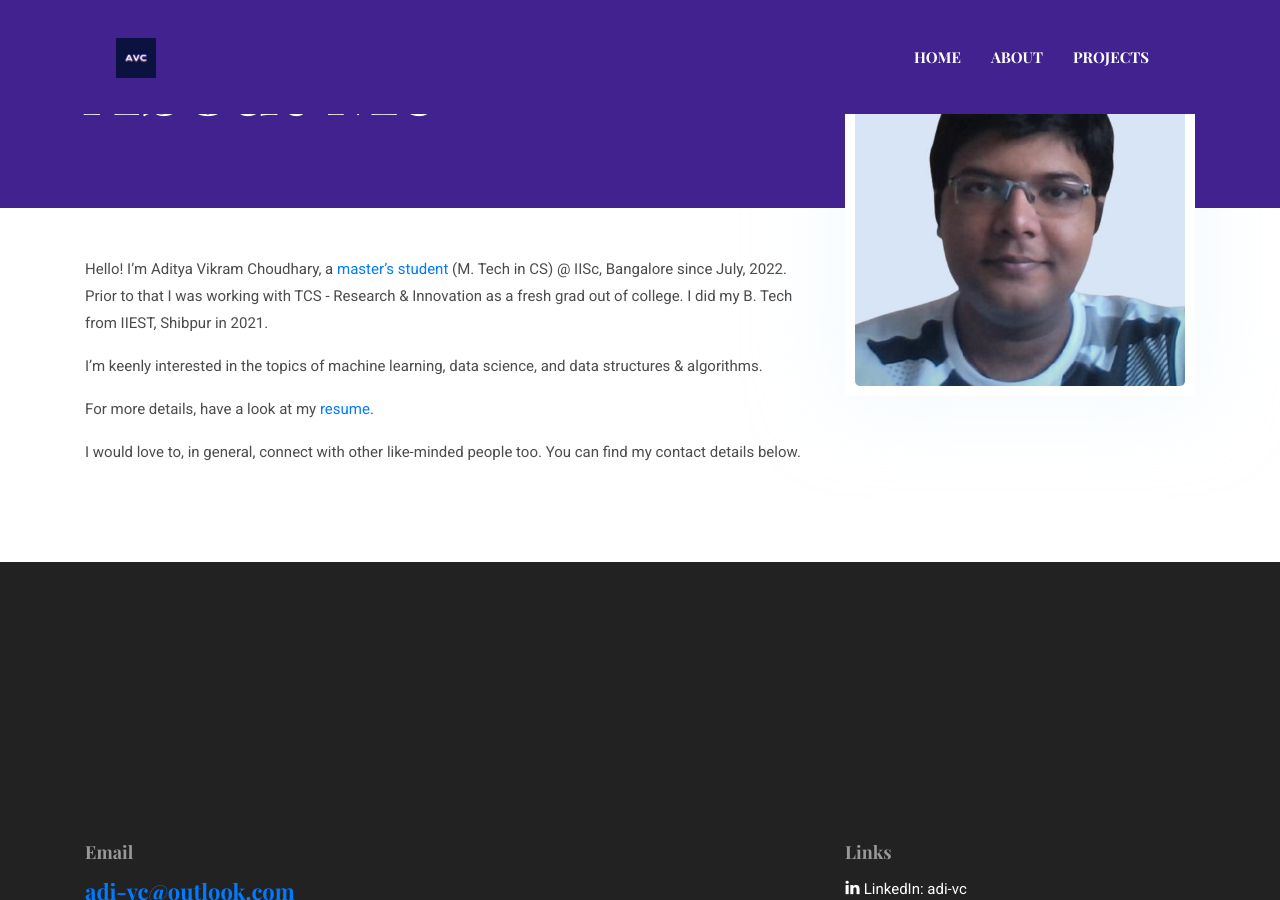
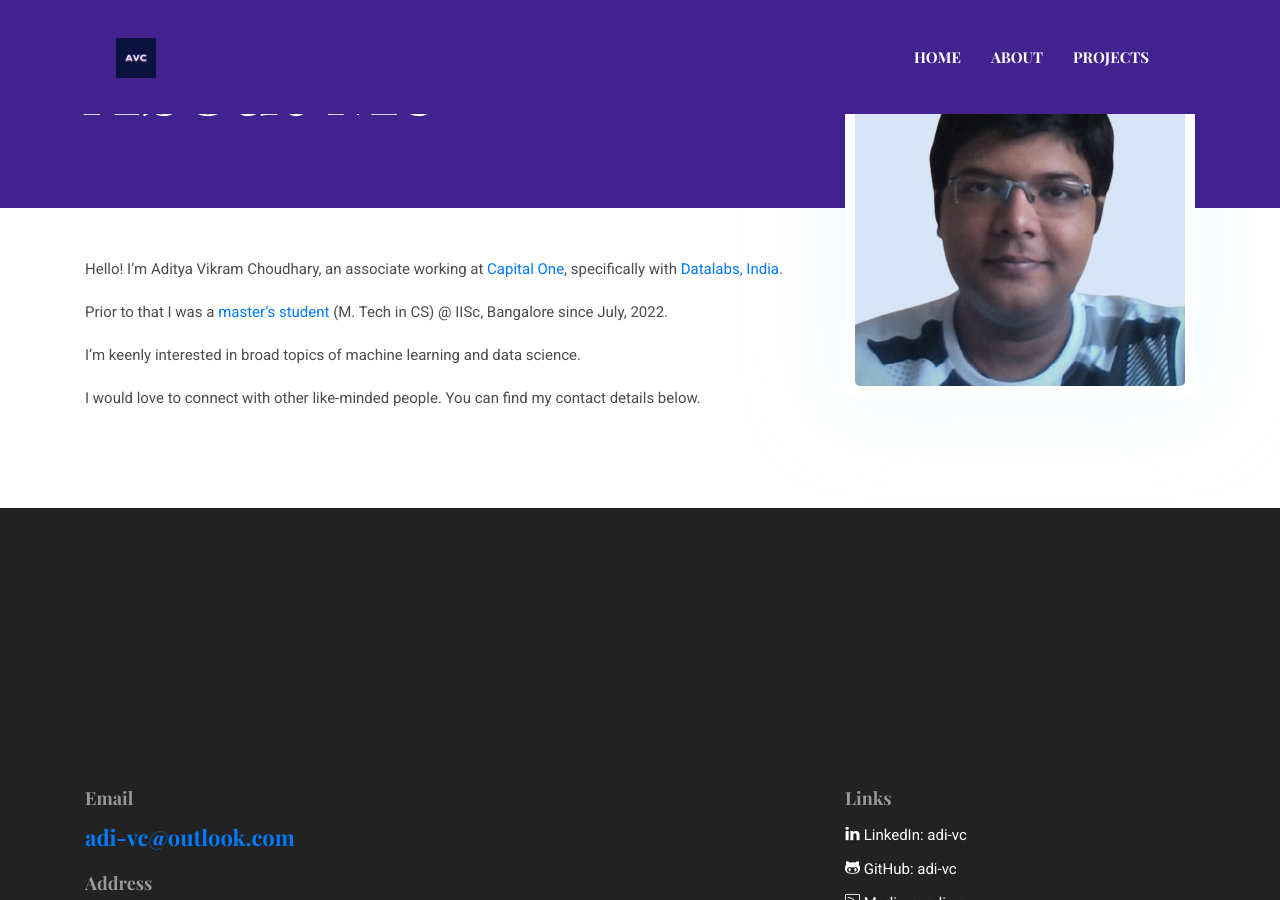
Before and after one commit to adi-vc/adi-vc.github.io, a Jekyll site: the page built from _pages/about.md, in a window 1280 px wide and 900 px high, scrolled down 316 px. Built offline with Jekyll 4.4.1, drawn with Linux system fonts in a browser that asks for light colours.

Commit message:
Add latest experience info @ Capital One

```diff
--- a/_pages/about.md
+++ b/_pages/about.md
@@ -6,13 +6,12 @@ image: assets/images/about/author.jpg
 # signature: assets/images/about/signature.png
 ---
 
-Hello! I'm Aditya Vikram Choudhary, a [master's student](https://www.csa.iisc.ac.in/people/aditya-vikram-choudhary/)
-(M. Tech in CS) @ IISc, Bangalore since July, 2022. Prior to that I was working with TCS - Research & Innovation as a
-fresh grad out of college. I did my B. Tech from IIEST, Shibpur in 2021.
+Hello! I'm Aditya Vikram Choudhary, an associate working at [Capital One](https://www.capitalone.com){:target="_blank"},
+specifically with [Datalabs, India](https://www.capitalonecareers.com/india){:target="_blank"}.
 
-I'm keenly interested in the topics of machine learning, data science, and data structures
-& algorithms.
+Prior to that I was a [master's student](https://www.csa.iisc.ac.in/people/aditya-vikram-choudhary/){:target="_blank"}
+(M. Tech in CS) @ IISc, Bangalore since July, 2022.
 
-For more details, have a look at my [resume](../CV.pdf).
+I'm keenly interested in broad topics of machine learning and data science.
 
-I would love to, in general, connect with other like-minded people too. You can find my contact details below.
+I would love to connect with other like-minded people. You can find my contact details below.
```
Also changed, not shown: _data/settings.yml (+8 -2 lines), assets/images/experience/capone_logo.svg (added).
